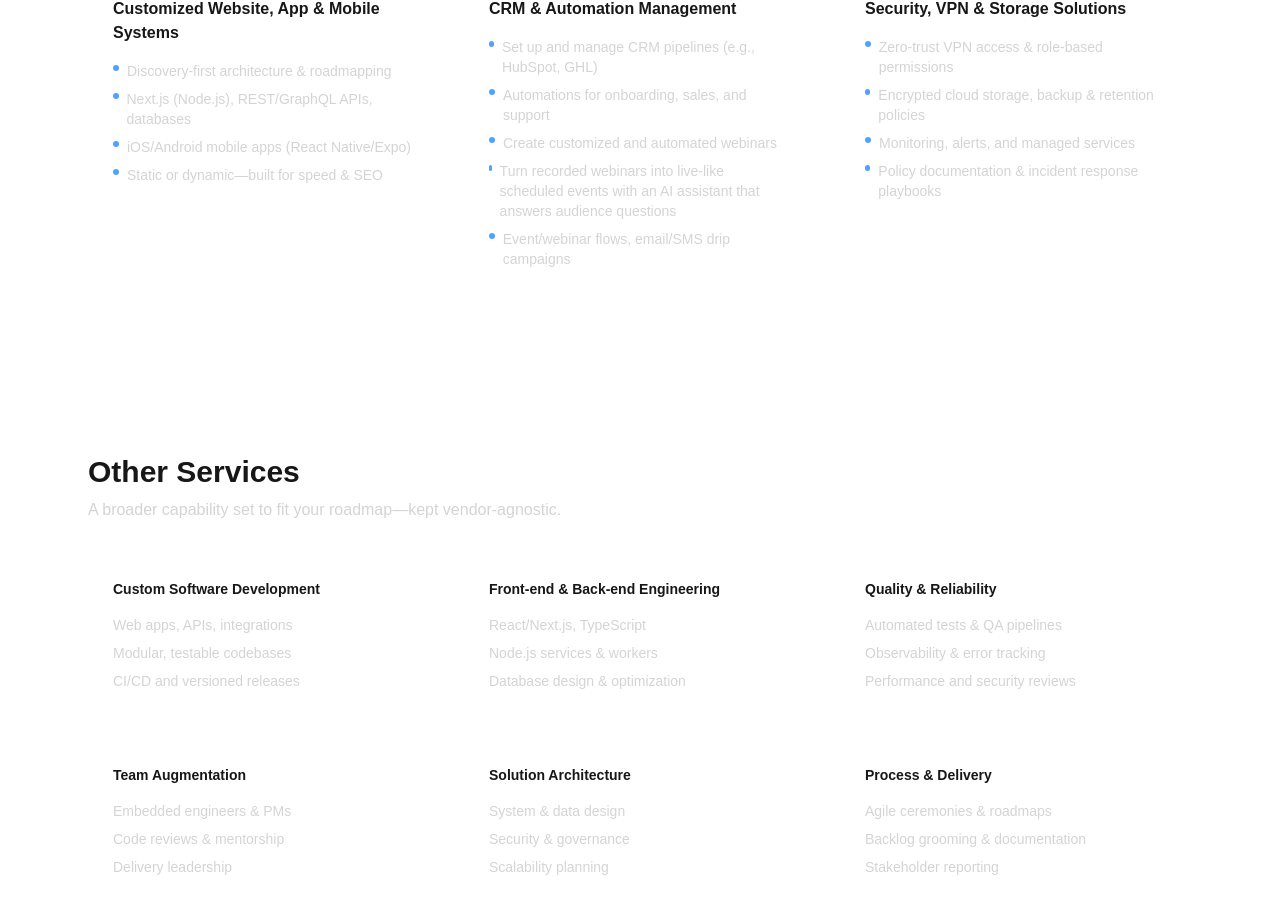
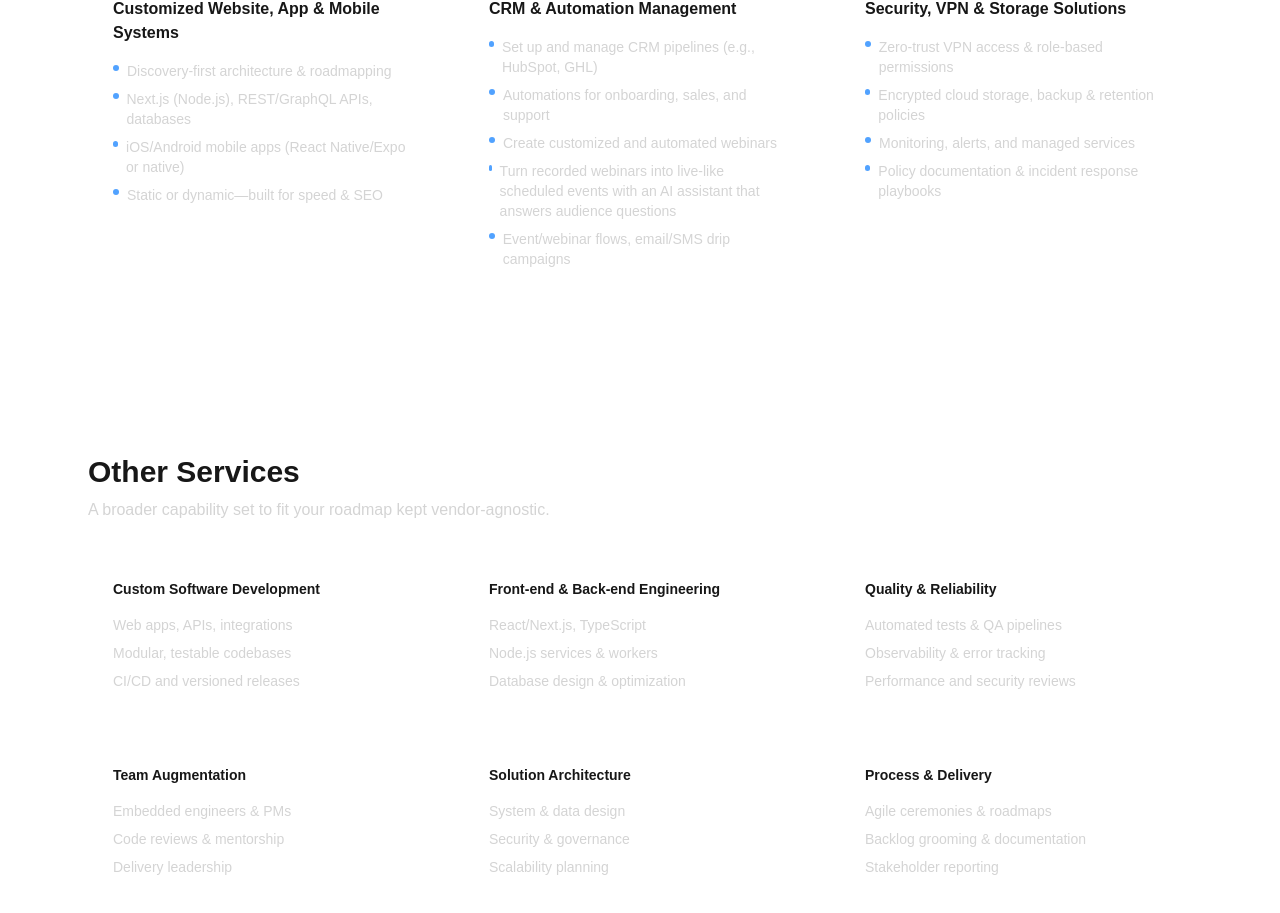
Before and after one commit to Moowses/it-solutions, a Next.js app: page / in a window 1280 px wide. Shown: the part 817-1730 px from the top of the page. Built offline with nearby package versions, Linux system fonts and the light colour scheme.

Commit message:
Update page.tsx

```diff
--- a/app/page.tsx
+++ b/app/page.tsx
@@ -71,7 +71,7 @@ export default function HomePage() {
           points={[
             "Discovery-first architecture & roadmapping",
             "Next.js (Node.js), REST/GraphQL APIs, databases",
-            "iOS/Android mobile apps (React Native/Expo)",
+            "iOS/Android mobile apps (React Native/Expo or native)",
             "Static or dynamic—built for speed & SEO",
           ]}
         />
@@ -103,7 +103,7 @@ export default function HomePage() {
       <section id="other-services" className="mx-auto max-w-6xl px-6 py-20">
         <h2 className="text-2xl md:text-3xl font-semibold">Other Services</h2>
         <p className="mt-2 text-neutral-300">
-          A broader capability set to fit your roadmap—kept vendor-agnostic.
+          A broader capability set to fit your roadmap kept vendor-agnostic.
         </p>
 
         <div className="mt-8 grid md:grid-cols-3 gap-6 text-sm">
```
